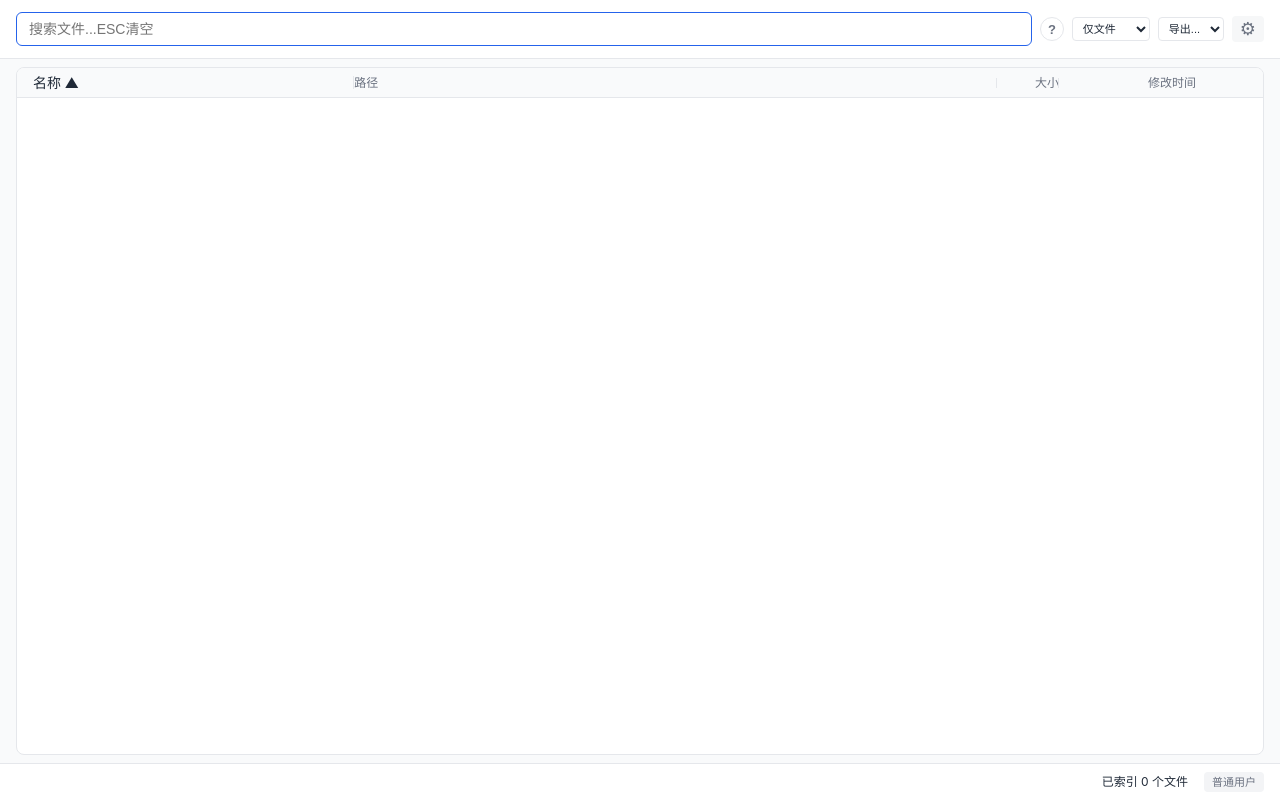
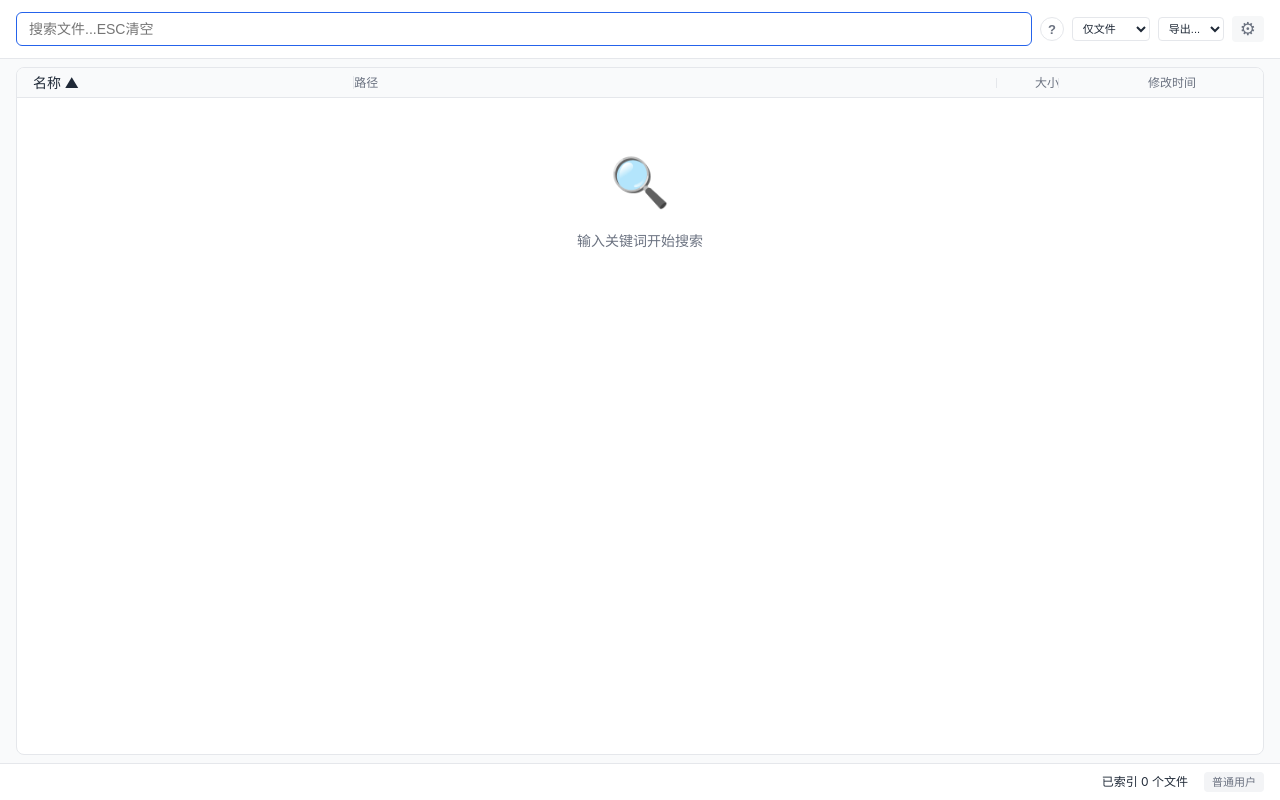
Before and after one commit to lht1969/everyFile, a React (Vite) app: page / in a window 1280 px wide. Built offline with nearby package versions, Linux system fonts and the light colour scheme.

Commit message:
ux: add search loading indicator, empty state prompts, and search time display

```diff
--- a/src/App.css
+++ b/src/App.css
@@ -513,6 +513,45 @@ body {
   pointer-events: auto;
 }
 
+.empty-state {
+  display: flex;
+  flex-direction: column;
+  align-items: center;
+  justify-content: center;
+  height: 200px;
+  color: var(--text-secondary);
+}
+
+.empty-icon {
+  font-size: 48px;
+  margin-bottom: 12px;
+}
+
+.empty-spinner {
+  font-size: 48px;
+  animation: spin 1s linear infinite;
+}
+
+.empty-text {
+  font-size: 14px;
+}
+
+@keyframes spin {
+  from { transform: rotate(0deg); }
+  to { transform: rotate(360deg); }
+}
+
+.search-spinner {
+  animation: spin 1s linear infinite;
+  display: inline-block;
+  font-size: 14px;
+}
+
+.search-time {
+  color: var(--text-secondary);
+  font-size: 11px;
+}
+
 .status-bar {
   display: flex;
   justify-content: space-between;
--- a/src/App.tsx
+++ b/src/App.tsx
@@ -19,6 +19,8 @@ function App() {
   const [isAdmin, setIsAdmin] = useState(false);
   const [searchState, setSearchState] = useState({ query: '', filesOnly: true, directoriesOnly: false });
   const [sortState, setSortState] = useState<{ field: SortField; direction: SortDirection }>({ field: 'name', direction: 'asc' });
+  const [searching, setSearching] = useState(false);
+  const [searchTime, setSearchTime] = useState<number | null>(null);
   const [scrollTrigger, setScrollTrigger] = useState(0);
   const [rebuilding, setRebuilding] = useState(false);
 
@@ -147,7 +149,9 @@ function App() {
     rangeCacheRef.current.clear();
     setSearchState({ query: searchQuery, filesOnly: filesOnly ?? true, directoriesOnly: directoriesOnly ?? false });
     setScrollTrigger(prev => prev + 1);
-    setStatusMessage('搜索中...');
+    setSearching(true);
+    setSearchTime(null);
+    const startTime = performance.now();
 
     try {
       const response = await invoke<SearchResponse>('search_files', {
@@ -179,6 +183,9 @@ function App() {
       if (myId !== searchCounterRef.current) return;
       console.error('Search failed:', e);
       message(`搜索失败: ${e}`, { title: '错误', kind: 'error' });
+    } finally {
+      setSearchTime(performance.now() - startTime);
+      setSearching(false);
     }
   }, [sortState]);
 
@@ -324,6 +331,7 @@ function App() {
           onSearch={handleSearch}
           onOpenSettings={() => setShowSettings(true)}
           onExport={handleExport}
+          searching={searching}
         />
         <ResultList
           results={results}
@@ -337,12 +345,14 @@ function App() {
           onVisibleRangeChange={handleVisibleRangeChange}
           onSortChange={handleSortChange}
           scrollToTop={scrollTrigger}
+          searching={searching}
         />
       </div>
       <StatusBar
         message={statusMessage}
         indexStatus={indexStatus}
         isAdmin={isAdmin}
+        searchTime={searchTime}
       />
 
       {showSettings && (
--- a/src/components/ResultList.tsx
+++ b/src/components/ResultList.tsx
@@ -16,6 +16,7 @@ interface ResultListProps {
   onVisibleRangeChange?: (startIndex: number, endIndex: number) => void;
   onSortChange?: (field: SortField, direction: SortDirection) => void;
   scrollToTop?: number;
+  searching?: boolean;
 }
 
 const ROW_HEIGHT = 28;
@@ -34,7 +35,7 @@ function FileIcon({ path, isDirectory }: { path: string; isDirectory: boolean })
   return <img className="file-icon-img" src={iconUrl} alt="" draggable={false} />;
 }
 
-function ResultList({ results, totalCount, resultsOffset, sortField, sortDirection, onOpenFile, onOpenFolder, onDeleteFile, onVisibleRangeChange, onSortChange, scrollToTop }: ResultListProps) {
+function ResultList({ results, totalCount, resultsOffset, sortField, sortDirection, onOpenFile, onOpenFolder, onDeleteFile, onVisibleRangeChange, onSortChange, scrollToTop, searching }: ResultListProps) {
   const [selectedIndex, setSelectedIndex] = useState(-1);
   const [contextMenu, setContextMenu] = useState<{ x: number; y: number; path: string; isDirectory: boolean } | null>(null);
   const [hoveredItem, setHoveredItem] = useState<{ index: number; x: number; y: number; data: SearchResult } | null>(null);
@@ -168,6 +169,24 @@ function ResultList({ results, totalCount, resultsOffset, sortField, sortDirecti
           </div>
         </div>
         <div className="result-body" ref={resultBodyRef}>
+          {results.length === 0 && totalCount === 0 && !searching && (
+            <div className="empty-state">
+              <div className="empty-icon">🔍</div>
+              <div className="empty-text">输入关键词开始搜索</div>
+            </div>
+          )}
+          {results.length === 0 && totalCount === 0 && searching && (
+            <div className="empty-state">
+              <div className="empty-spinner">⟳</div>
+              <div className="empty-text">搜索中...</div>
+            </div>
+          )}
+          {results.length === 0 && totalCount > 0 && (
+            <div className="empty-state">
+              <div className="empty-icon">📭</div>
+              <div className="empty-text">未找到匹配结果</div>
+            </div>
+          )}
           <div className="virtual-spacer" style={{ height: spacerHeight }} />
           <div className="virtual-content" style={{ transform: `translateY(${offsetY}px)` }}>
             {(() => {
--- a/src/components/SearchPanel.tsx
+++ b/src/components/SearchPanel.tsx
@@ -5,9 +5,10 @@ interface SearchPanelProps {
   onSearch: (query: string, filesOnly?: boolean, directoriesOnly?: boolean) => void;
   onOpenSettings: () => void;
   onExport?: (format: 'csv' | 'txt' | 'json') => void;
+  searching?: boolean;
 }
 
-function SearchPanel({ onSearch, onOpenSettings, onExport }: SearchPanelProps) {
+function SearchPanel({ onSearch, onOpenSettings, onExport, searching }: SearchPanelProps) {
   const [query, setQuery] = useState('');
   const [suggestions, setSuggestions] = useState<string[]>([]);
   const [filterType, setFilterType] = useState<'files' | 'directories'>('files');
@@ -118,7 +119,7 @@ function SearchPanel({ onSearch, onOpenSettings, onExport }: SearchPanelProps) {
               onClick={() => setQuery('')}
               title="清空搜索框"
             >
-              ×
+              {searching ? <span className="search-spinner">⟳</span> : '×'}
             </button>
           )}
         </div>
--- a/src/components/StatusBar.tsx
+++ b/src/components/StatusBar.tsx
@@ -4,15 +4,21 @@ interface StatusBarProps {
   message: string;
   indexStatus: IndexStatus;
   isAdmin: boolean;
+  searchTime?: number | null;
 }
 
-function StatusBar({ message, indexStatus, isAdmin }: StatusBarProps) {
+function StatusBar({ message, indexStatus, isAdmin, searchTime }: StatusBarProps) {
   return (
     <div className="status-bar">
       <div className="status-left">
         <span className="status-message">{message}</span>
       </div>
       <div className="status-right">
+        {searchTime !== null && searchTime !== undefined && (
+          <span className="search-time">
+            {searchTime < 1000 ? `${Math.round(searchTime)}ms` : `${(searchTime / 1000).toFixed(1)}s`}
+          </span>
+        )}
         {indexStatus.volumes.length > 0 && (
           <span className="volume-info">
             卷: {indexStatus.volumes.join(', ')}
```
